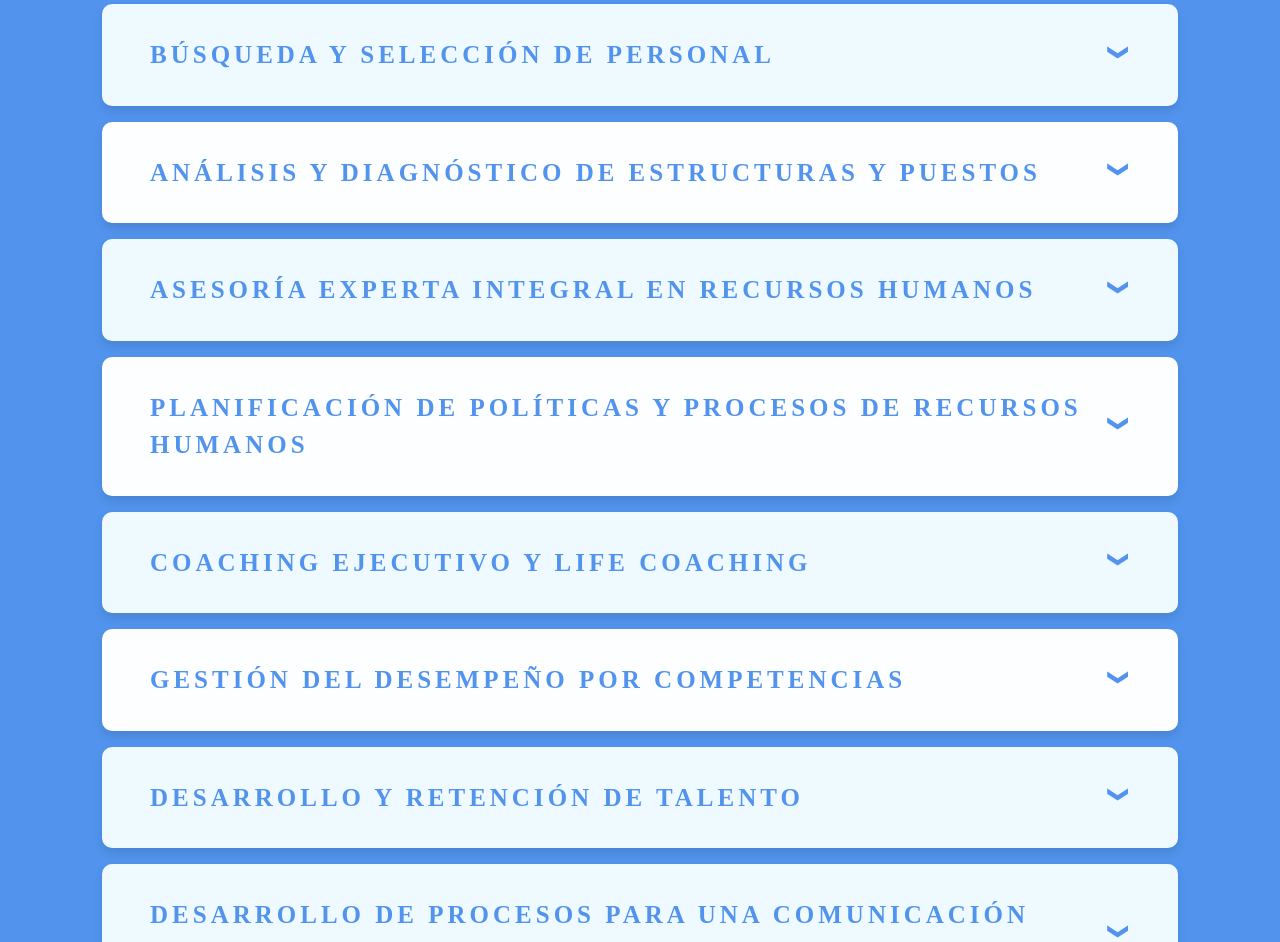
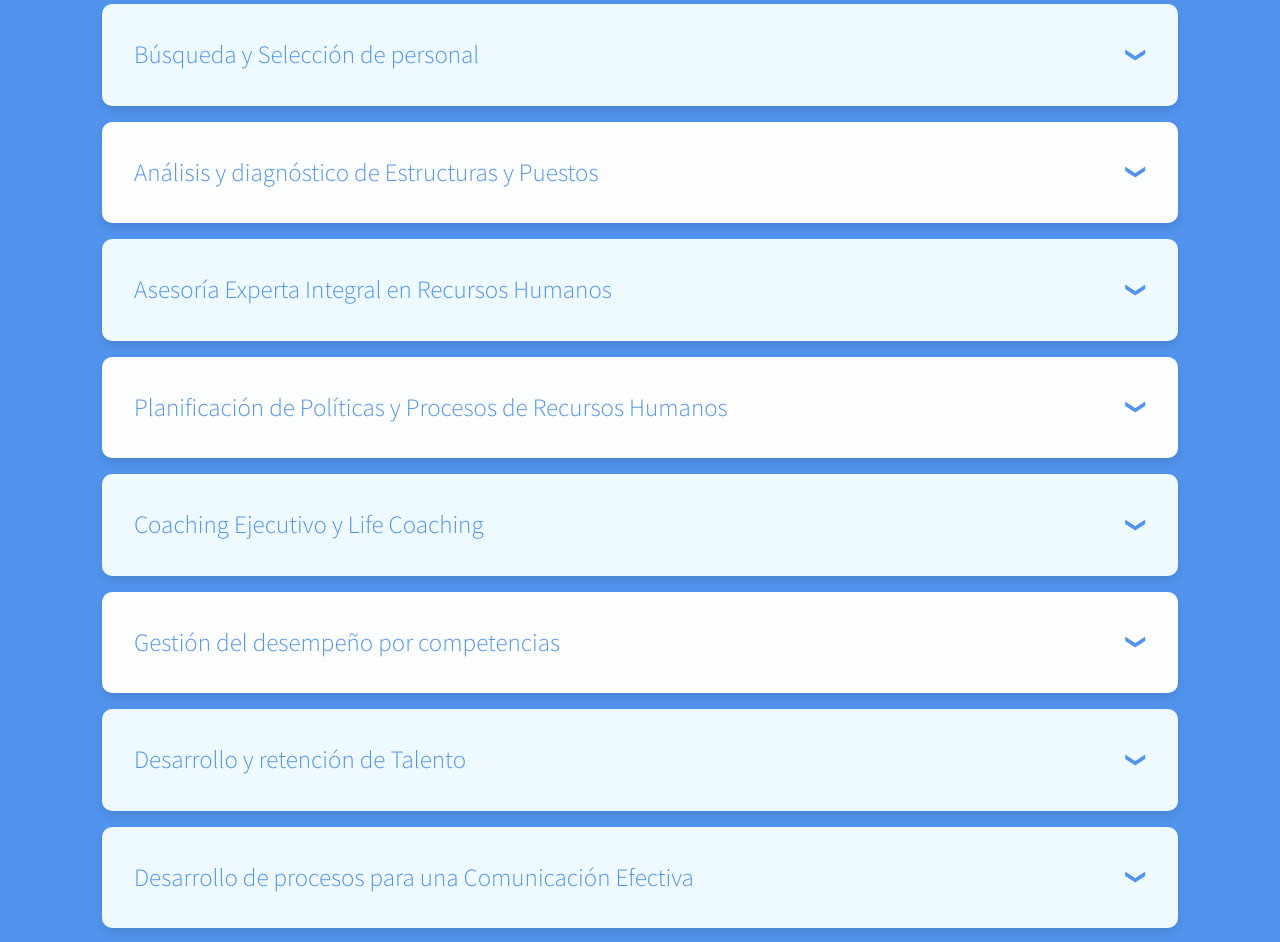
Before and after one commit to agreloe/lm-consulting, a Next.js app: page /servicios in a window 1280 px wide. Shown: the part 740-1682 px from the top of the page. Built offline with nearby package versions, Linux system fonts and the light colour scheme; a web font is replaced by a local one.

Commit message:
changed h5 font

```diff
--- a/src/components/home/Services.js
+++ b/src/components/home/Services.js
@@ -60,7 +60,7 @@ export default function Services() {
 
                             <div className='flex gap-4 flex-col sm:flex-row'>
                                 <Image src={item.icon} width={50} height={50} alt='/' />
-                                <h5>{item.title}</h5>
+                                <h4>{item.title}</h4>
                             </div>
 
                             {/* <Link className={`${styles['see-more']}`} href={item.url}>Ver más</Link> */}
--- a/src/pages/servicios.js
+++ b/src/pages/servicios.js
@@ -60,7 +60,7 @@ export default function Servicios() {
 
 
 
-          <div id='busqueda' className={`p-8 rounded-[10px] bg-[#EEFAFF] ${styles.box}`}>
+          <div id='busqueda' className={`py-8 px-4 rounded-[10px] bg-[#EEFAFF] ${styles.box}`}>
             <h4 className={`${styles.title} ${open && selectedRow === 1 ? `${styles.rotate}` : ``}`} onClick={() => onSelectedRow(1)}>Búsqueda y Selección de personal</h4>
             <div id='box-content' className={`${styles["box-content"]} ${open && selectedRow === 1 ? `${styles.active}` : ``}`}>
               <h5>Conectamos talento y oportunidades</h5>
@@ -82,7 +82,7 @@ export default function Servicios() {
             </div>
           </div>
 
-          <div id='analisis' className={`p-8 rounded-[10px] bg-[#FDFEFF] ${styles.box}`}>
+          <div id='analisis' className={`py-8 px-4 rounded-[10px] bg-[#FDFEFF] ${styles.box}`}>
             <h4 className={`${styles.title} ${open && selectedRow === 2 ? `${styles.rotate}` : ``}`} onClick={() => onSelectedRow(2)}>Análisis y diagnóstico de Estructuras y Puestos</h4>
             <div id="box-content" className={`${styles["box-content"]} ${open && selectedRow === 2 ? `${styles.active}` : ``}`}>
               <h5>Optimiza tu potencial encontrando tu equilibrio organizacional con diagnósticos precisos y soluciones efectivas</h5>
@@ -101,7 +101,7 @@ export default function Servicios() {
             </div>
           </div>
 
-          <div id='asesoria' className={`p-8 rounded-[10px] bg-[#EEFAFF] ${styles.box}`}>
+          <div id='asesoria' className={`py-8 px-4 rounded-[10px] bg-[#EEFAFF] ${styles.box}`}>
             <h4 className={`${styles.title} ${open && selectedRow === 3 ? `${styles.rotate}` : ``}`} onClick={() => onSelectedRow(3)}>Asesoría Experta Integral en Recursos Humanos</h4>
             <div id="box-content" className={`${styles["box-content"]} ${open && selectedRow === 3 ? `${styles.active}` : ``}`}>
               <h5>Personas comprometidas, empresas exitosas</h5>
@@ -112,7 +112,7 @@ export default function Servicios() {
 
           </div>
 
-          <div id='planificacion' className={`p-8 rounded-[10px] bg-[#FDFEFF] ${styles.box}`}>
+          <div id='planificacion' className={`py-8 px-4 rounded-[10px] bg-[#FDFEFF] ${styles.box}`}>
             <h4 className={`${styles.title} ${open && selectedRow === 4 ? `${styles.rotate}` : ``}`} onClick={() => onSelectedRow(4)}>Planificación de Políticas y Procesos de Recursos Humanos</h4>
             <div id="box-content" className={`${styles["box-content"]} ${open && selectedRow === 4 ? `${styles.active}` : ``}`}>
               <h5>Construyendo puentes para grandes equipos de trabajo</h5>
@@ -121,7 +121,7 @@ export default function Servicios() {
             </div>
           </div>
 
-          <div id='coaching' className={`p-8 rounded-[10px] bg-[#EEFAFF] ${styles.box}`}>
+          <div id='coaching' className={`py-8 px-4 rounded-[10px] bg-[#EEFAFF] ${styles.box}`}>
             <h4 className={`${styles.title} ${open && selectedRow === 5 ? `${styles.rotate}` : ``}`} onClick={() => onSelectedRow(5)}>Coaching Ejecutivo y Life Coaching</h4>
             <div id="box-content" className={`${styles["box-content"]} ${open && selectedRow === 5 ? `${styles.active}` : ``}`}>
               <h5>Avanza con confianza y alcanza tus metas. Superá tus desafíos y maximiza tu éxito</h5>
@@ -132,7 +132,7 @@ export default function Servicios() {
             </div>
           </div>
 
-          <div id='gestion' className={`p-8 rounded-[10px] bg-[#FDFEFF] ${styles.box}`}>
+          <div id='gestion' className={`py-8 px-4 rounded-[10px] bg-[#FDFEFF] ${styles.box}`}>
             <h4 className={`${styles.title} ${open && selectedRow === 6 ? `${styles.rotate}` : ``}`} onClick={() => onSelectedRow(6)}>Gestión del desempeño por competencias</h4>
             <div id="box-content" className={`${styles["box-content"]} ${open && selectedRow === 6 ? `${styles.active}` : ``}`}>
               <h5>Potencia tus talentos como camino hacia el éxito.</h5>
@@ -143,7 +143,7 @@ export default function Servicios() {
 
           </div>
 
-          <div id='retencion' className={`p-8 rounded-[10px] bg-[#EEFAFF] ${styles.box}`}>
+          <div id='retencion' className={`py-8 px-4 rounded-[10px] bg-[#EEFAFF] ${styles.box}`}>
             <h4 className={`${styles.title} ${open && selectedRow === 7 ? `${styles.rotate}` : ``}`} onClick={() => onSelectedRow(7)}>Desarrollo y retención de Talento</h4>
             <div id="box-content" className={`${styles["box-content"]} ${open && selectedRow === 7 ? `${styles.active}` : ``}`}>
               <h5>Nuestro enfoque en el desarrollo y retención del talento. Tu ventaja competitiva</h5>
@@ -156,7 +156,7 @@ export default function Servicios() {
 
           </div>
 
-          <div id='desarrollo' className={`p-8 rounded-[10px] bg-[#EEFAFF] ${styles.box}`}>
+          <div id='desarrollo' className={`py-8 px-4 rounded-[10px] bg-[#EEFAFF] ${styles.box}`}>
             <h4 className={`${styles.title} ${open && selectedRow === 8 ? `${styles.rotate}` : ``}`} onClick={() => onSelectedRow(8)}>Desarrollo de procesos para una Comunicación Efectiva</h4>
             <div id="box-content" className={`${styles["box-content"]} ${open && selectedRow === 8 ? `${styles.active}` : ``}`}>
               <h5>Transmite tu mensaje, alcanza tus metas: La comunicación efectiva como tu mejor herramienta</h5>
--- a/src/styles/Servicios.module.scss
+++ b/src/styles/Servicios.module.scss
@@ -39,6 +39,7 @@
             align-items: center;
             justify-content: space-between;
             padding: 0px 1rem;
+            cursor: pointer;
 
             &::after {
                 content: '\276F';
--- a/src/styles/_Variables.scss
+++ b/src/styles/_Variables.scss
@@ -26,6 +26,7 @@ $paragraph: 1rem;
     font-size: $size;
     letter-spacing: $spacing;
     text-transform: uppercase;
+    line-height: 4rem;
 }
 
 @mixin body($size) {
--- a/src/styles/globals.scss
+++ b/src/styles/globals.scss
@@ -58,11 +58,15 @@ h3 {
 }
 
 h4 {
-  @include title($header4, 4px);
+  @include body($paragraph);
+  font-size: $header4;
+  color: $primary-color;
 }
 
 h5 {
-  @include title($header5, 3px)
+  @include body($paragraph);
+  font-size: $header5;
+  color: $primary-color;
 }
 
 h1,
@@ -107,6 +111,12 @@ a {
 }
 
 @include small-screen {
+  h1,
+  h2,
+  h3 {
+    line-height: 2.5rem;
+  }
+
   h1 {
     font-size: $header3;
   }
@@ -118,6 +128,7 @@ a {
   }
   h4 {
     font-size: $header5;
+    line-height: 2rem;
   }
   h5 {
     font-size: $paragraph;
```
